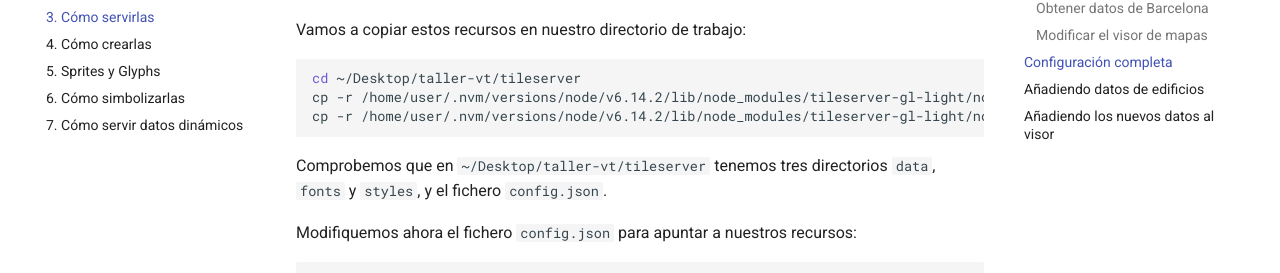
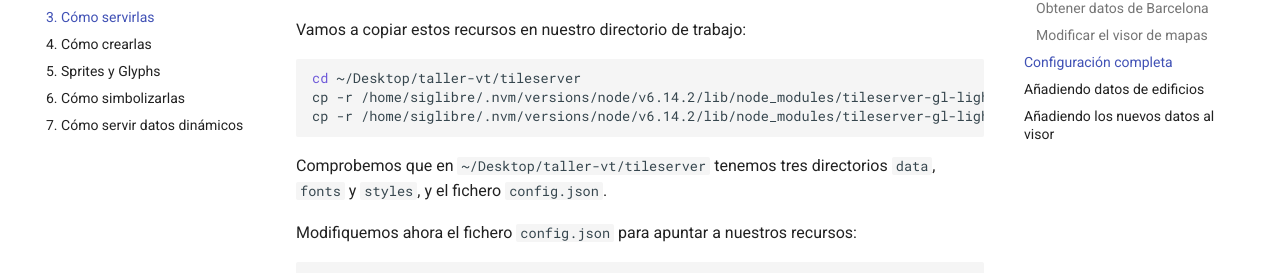
Before and after one commit to geoinquiets/taller-vt, an MkDocs documentation site: the page built from docs/3_tileserver_gl.md, in a window 1280 px wide and 900 px high, scrolled down 3972 px. Shown: the part 172-445 px from the top of the window. Built offline with MkDocs 1.6.1 and Material for MkDocs 9.7.7, drawn with Linux system fonts in a browser that asks for light colours; comment, search, counter and statistics services are not loaded; old or Windows-style settings are respelled for this version of MkDocs; some of the changed text lies outside the part shown.

Commit message:
Usuario es siglibre

````diff
--- a/docs/3_tileserver_gl.md
+++ b/docs/3_tileserver_gl.md
@@ -124,10 +124,10 @@ el fichero de configuración que ha autogenerado, y que aproximadamente tendrá
 {
   "options": {
     "paths": {
-      "root": "/home/user/.nvm/versions/node/v6.14.2/lib/node_modules/tileserver-gl-light/node_modules/tileserver-gl-styles",
+      "root": "/home/siglibre/.nvm/versions/node/v6.14.2/lib/node_modules/tileserver-gl-light/node_modules/tileserver-gl-styles",
       "fonts": "fonts",
       "styles": "styles",
-      "mbtiles": "/home/user/Desktop/taller-vt/tileserver/data"
+      "mbtiles": "/home/siglibre/Desktop/taller-vt/tileserver/data"
     }
   },
   "styles": {
@@ -173,8 +173,8 @@ Vamos a copiar estos recursos en nuestro directorio de trabajo:
 
 ```bash
 cd ~/Desktop/taller-vt/tileserver
-cp -r /home/user/.nvm/versions/node/v6.14.2/lib/node_modules/tileserver-gl-light/node_modules/tileserver-gl-styles/styles .
-cp -r /home/user/.nvm/versions/node/v6.14.2/lib/node_modules/tileserver-gl-light/node_modules/tileserver-gl-styles/fonts .
+cp -r /home/siglibre/.nvm/versions/node/v6.14.2/lib/node_modules/tileserver-gl-light/node_modules/tileserver-gl-styles/styles .
+cp -r /home/siglibre/.nvm/versions/node/v6.14.2/lib/node_modules/tileserver-gl-light/node_modules/tileserver-gl-styles/fonts .
 ```
 
 Comprobemos que en `~/Desktop/taller-vt/tileserver` tenemos tres directorios `data`, `fonts` y `styles`, y el fichero `config.json`.
````
